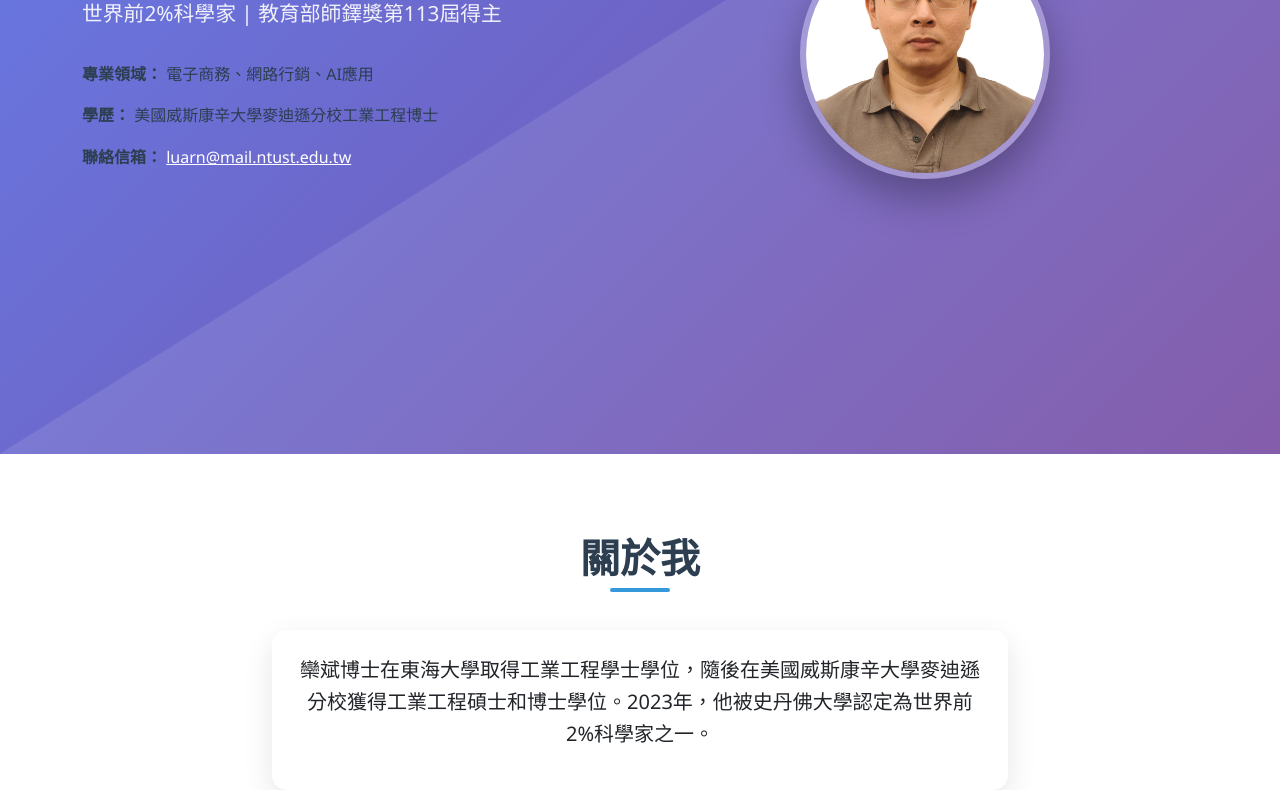
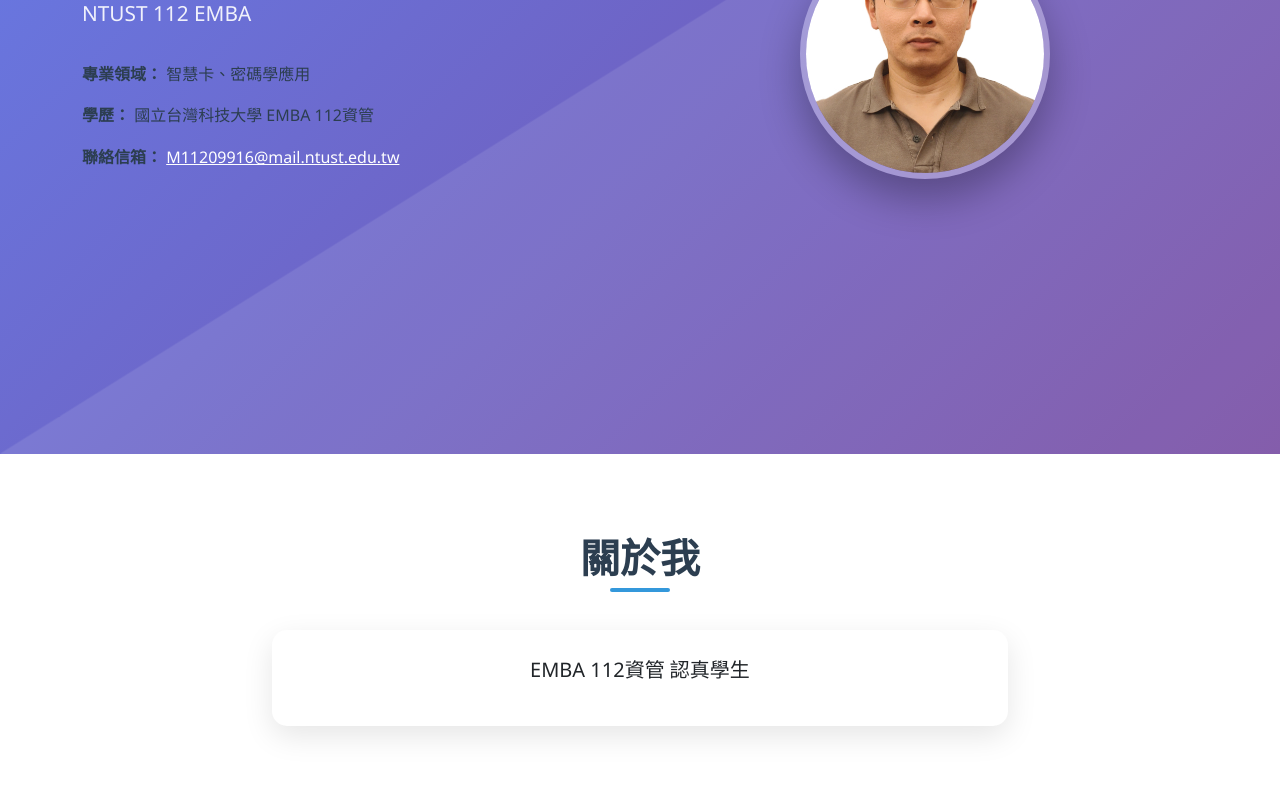
Before and after one commit to DerYuChang/DerYuChang.github.io, a plain HTML site: page index.html in a window 1280 px wide. Shown: the part 346-1136 px from the top of the page. Drawn offline with nearby package versions, Linux system fonts and the light colour scheme.

Commit message:
Update index.html

```diff
--- a/index.html
+++ b/index.html
@@ -156,17 +156,17 @@
     <script>
         // ====== 使用者資料區域 - 請修改以下內容 ======
         const profileData = {
-            name: "欒斌 教授",
-            title: "世界前2%科學家 | 教育部師鐸獎第113屆得主",
-            expertise: "電子商務、網路行銷、AI應用",
-            education: "美國威斯康辛大學麥迪遜分校工業工程博士",
-            email: "luarn@mail.ntust.edu.tw",
-            about: "欒斌博士在東海大學取得工業工程學士學位，隨後在美國威斯康辛大學麥迪遜分校獲得工業工程碩士和博士學位。2023年，他被史丹佛大學認定為世界前2%科學家之一。",
-            contactEmail: "luarn@mail.ntust.edu.tw",
-            phone: "886-2-2737-6754",
-            location: "研究室: T2-409<br>國立臺灣科技大學"
+            name: "DerYu Chang",
+            title: "NTUST 112 EMBA",
+            expertise: "智慧卡、密碼學應用",
+            education: "國立台灣科技大學 EMBA 112資管",
+            email: "M11209916@mail.ntust.edu.tw",
+            about: "EMBA 112資管 認真學生",
+            contactEmail: "M11209916@mail.ntust.edu.tw",
+            phone: "886-2-5988-5988",
+            location: "國立臺灣科技大學"
         };
-        // ====== 使用者資料區域結束 ======
+         // ====== 使用者資料區域結束 ======
 
         // Project data
          const projects = [
```
